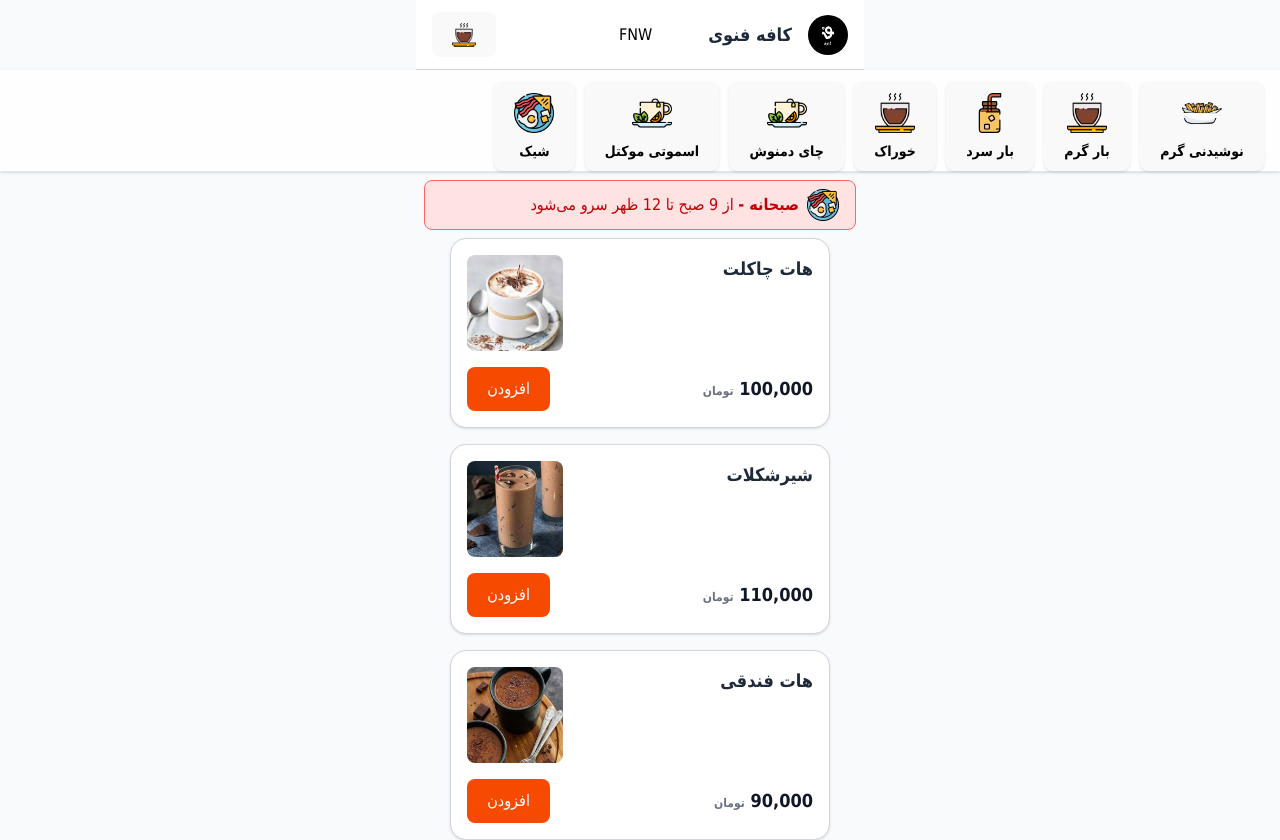
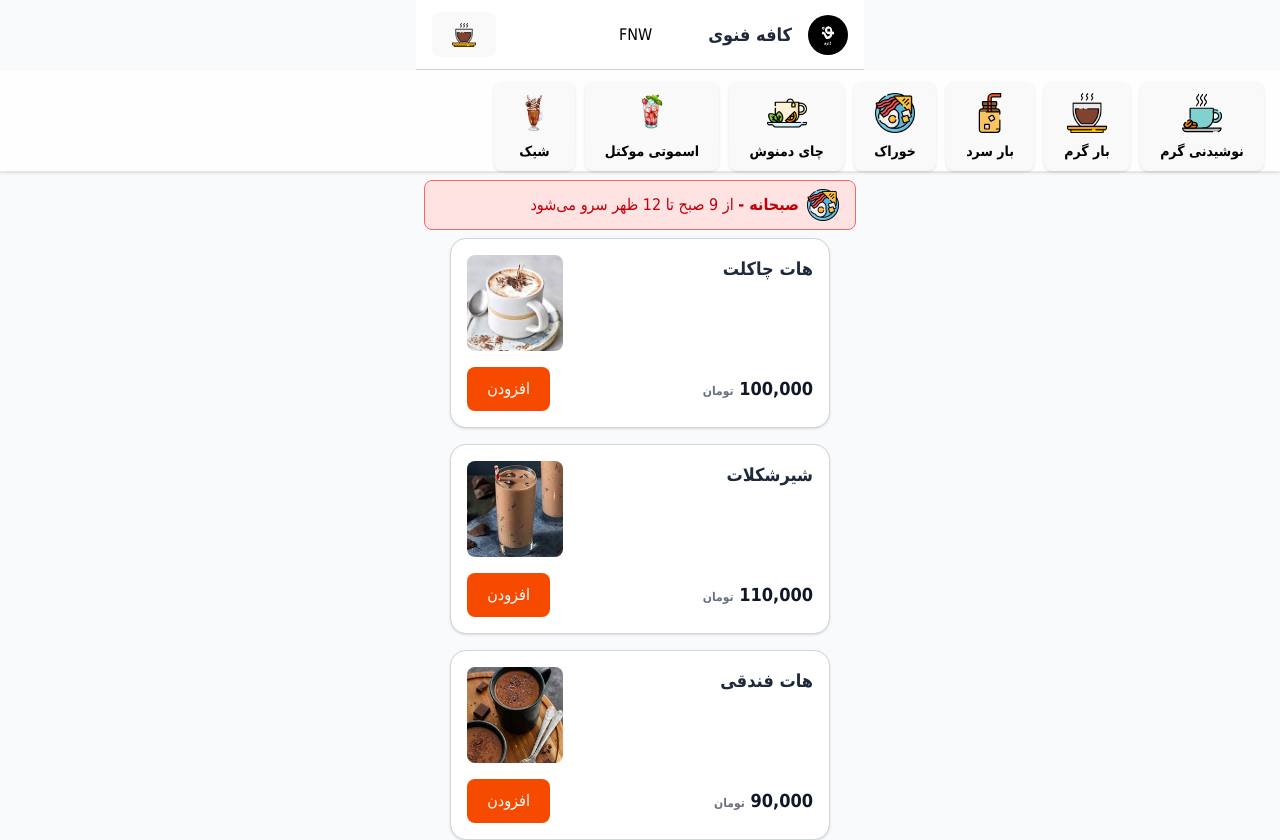
Before and after one commit to elliotWoas/fernweh, a React (Vite) app: page / in a window 1280 px wide. Shown: the top 840 px of the page. Built offline with nearby package versions, Linux system fonts and the light colour scheme; a small style sheet from the web is missing.

Commit message:
feat(CategoryTabs): update beverage icons and labels in category tabs

```diff
--- a/src/components/CategoryTabs.tsx
+++ b/src/components/CategoryTabs.tsx
@@ -4,22 +4,24 @@ import { Navigation } from "swiper/modules";
 import "swiper/css";
 import "swiper/css/navigation";
 
-import starter from "../assets/icons/starter.webp";
-// import salad from "../assets/icons/salad.webp";
+//icon
 import cafe from "../assets/icons/cafe.webp";
 import breakfast from "../assets/icons/breakfast.webp";
 import tea from "../assets/icons/tea.webp"
 import coldDrinks from "../assets/icons/Cold-Coffee-Based-1.svg";
-// import pizza from "../assets/icons/pizza.webp";
+import hotCoffe from "../assets/icons/Hot-Coffee-Based.svg"
+import smothiesMocketle from "../assets/icons/smothiesMocktel.png";
+import shake from "../assets/icons/shake.png"
+
 
 const categories = [
-  { icon: starter, label: " نوشیدنی گرم ", notice: ""},
+  { icon: hotCoffe, label: " نوشیدنی گرم ", notice: ""},
   { icon: cafe, label: " بار گرم ", notice: " یروز یادت بره. اون روز بی حالی  : ) " },
   { icon: coldDrinks, label: " بار سرد ", notice: ""  },
-  { icon: cafe, label: " خوراک ", notice: "" },
+  { icon: breakfast, label: " خوراک ", notice: "" },
   { icon: tea, label: " چای دمنوش ", notice: ""  },
-  { icon: tea, label: " اسموتی موکتل ", notice: " کنارش کوکی هم امتحان کن :)"  },
-  { icon: breakfast, label: " شیک " },
+  { icon: smothiesMocketle, label: " اسموتی موکتل ", notice: " کنارش کوکی هم امتحان کن :)"  },
+  { icon: shake, label: " شیک " },
 ];
 
 interface CategoryTabsProps {
```
